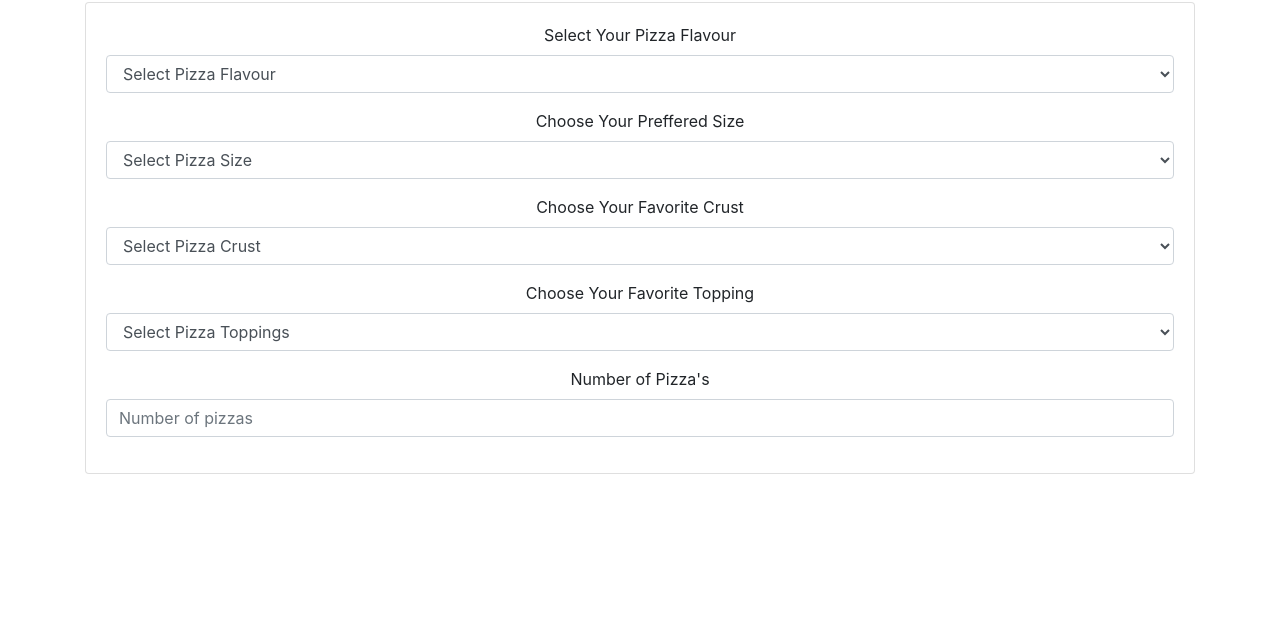
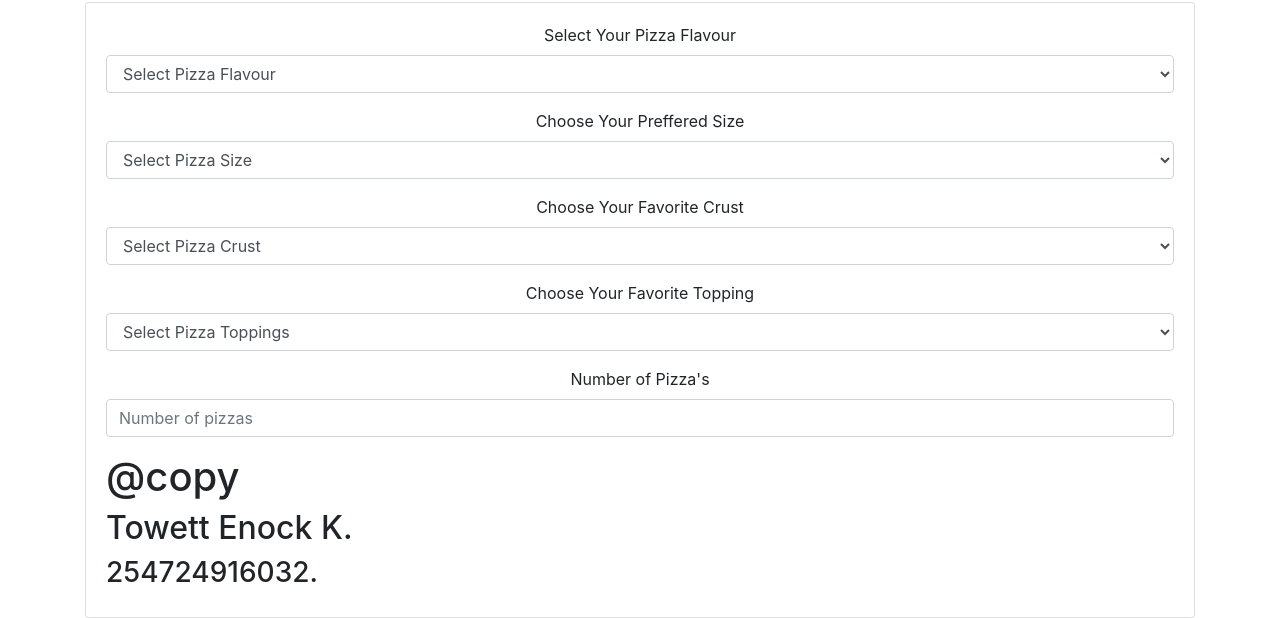
Before and after one commit to enock24/SNIPPER-PIZZA-CAFE, a plain HTML site: page index.html in a window 1280 px wide. Shown: the part 638-1256 px from the top of the page. Before the commit the page ends 1112 px from the top, so only its background shows below. Drawn offline with nearby package versions, Linux system fonts and the light colour scheme.

Commit message:
add footer to index.html

```diff
--- a/index.html
+++ b/index.html
@@ -116,6 +116,15 @@
                     <input type="number" class="form-control" id="number" placeholder="Number of pizzas" min="1" max="infint"required>
                   </div>
               </form>
+            <div>
+              <footer>
+                <div class="footer" id="contact us">
+                  <h1>@copy</h1>
+                  <h2>Towett Enock K.</h2>
+                  <H3>254724916032.</H3>
+                </div>
+              </footer>
+            </div>
 
 
 </body>
```
